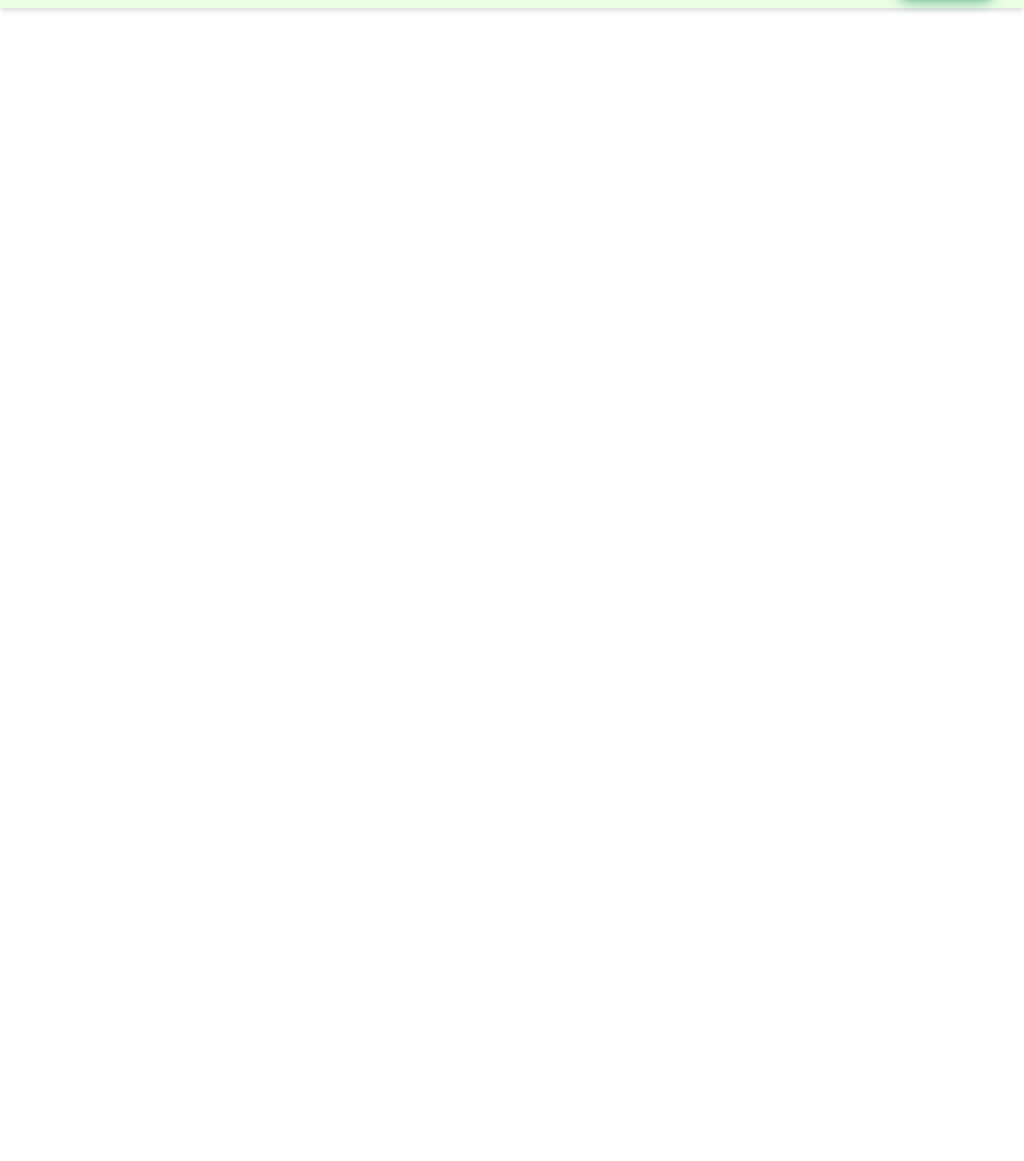
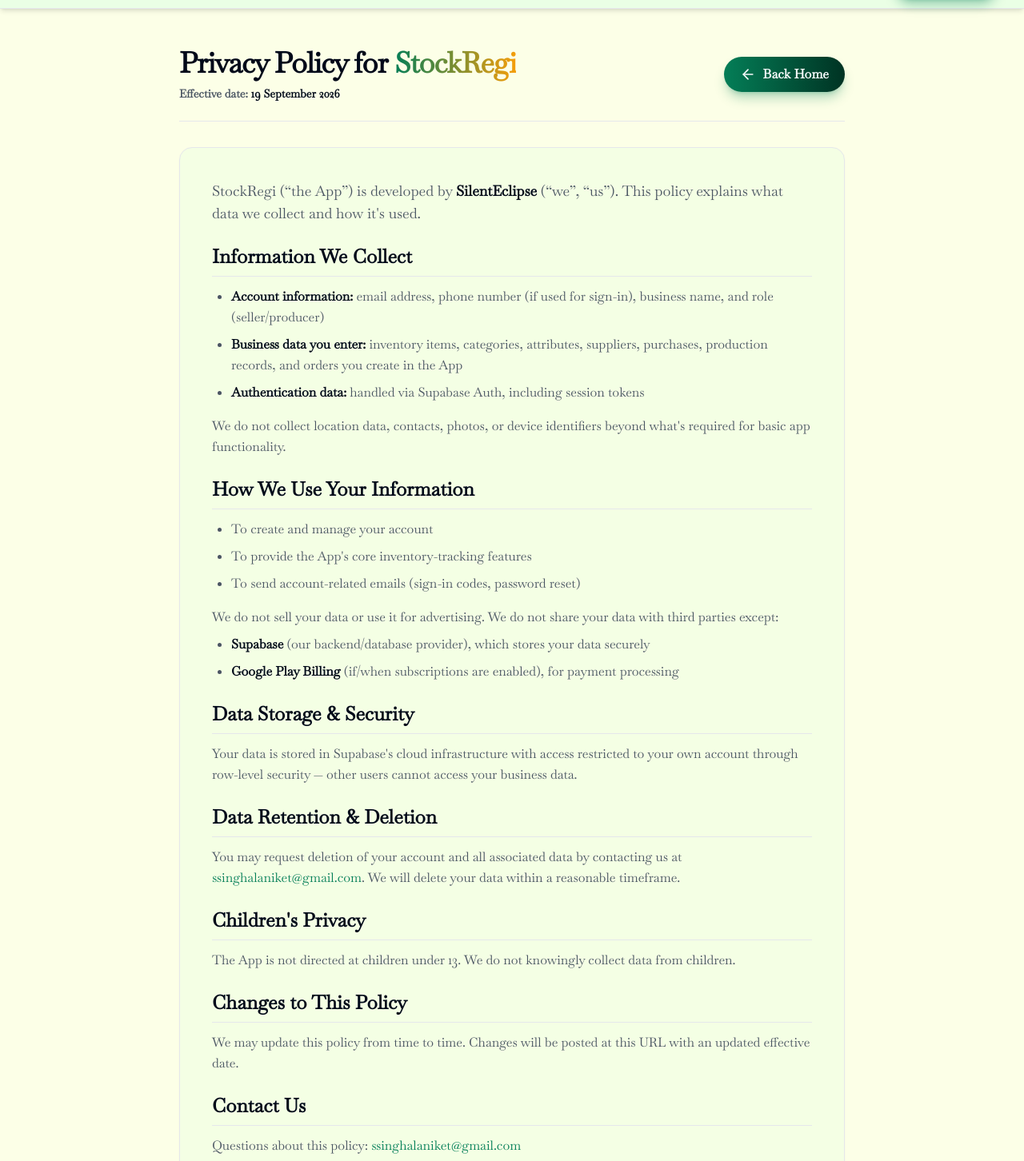
Before and after one commit to AniketS1712/React-Portfolio, a React (Create React App) app: page /stockregi-privacy in a window 1280 px wide. Shown: the part 58-1510 px from the top of the page at 80% size. Before the commit the page ends 800 px from the top, so only its background shows below. Built offline with nearby package versions, Linux system fonts and the light colour scheme.

Commit message:
StockRegi Privacy Policy

```diff
--- a/src/App.js
+++ b/src/App.js
@@ -8,6 +8,7 @@
 import { AboutCard } from "./components/AboutCard";
 import Footer from "./components/Footer";
 import AllProjects from "./components/AllProjects";
+import StockRegiPrivacy from "./components/StockRegiPrivacy";
 import "./App.css";
 
 function App() {
@@ -42,6 +43,7 @@
           }
         />
         <Route path="/projects" element={<AllProjects />} />
+        <Route path="/stockregi-privacy" element={<StockRegiPrivacy />} />
       </Routes>
     </Router>
   );
--- /dev/null
+++ b/src/components/StockRegiPrivacy.jsx
@@ -0,0 +1,145 @@
+import React from "react";
+import { useNavigate } from "react-router-dom";
+import { ArrowLeft } from "lucide-react";
+import Footer from "./Footer";
+
+function StockRegiPrivacy() {
+  const navigate = useNavigate();
+
+  return (
+    <div className="bg-background-light min-h-screen text-text-primary flex flex-col justify-between pt-8 sm:pt-12">
+      <main className="max-w-4xl mx-auto px-4 sm:px-6 lg:px-8 w-full">
+        {/* Header Section */}
+        <div className="flex flex-col sm:flex-row sm:items-center justify-between gap-4 border-b border-border-light pb-6 mb-8">
+          <div>
+            <h1 className="text-3xl sm:text-4xl font-extrabold text-text-primary tracking-tight">
+              Privacy Policy for <span className="bg-clip-text text-transparent bg-gradient-vibrant-text">StockRegi</span>
+            </h1>
+            <p className="text-sm font-semibold text-text-secondary mt-2">
+              Effective date: <span className="text-text-primary">19 September 2026</span>
+            </p>
+          </div>
+
+          <button
+            onClick={() => navigate("/")}
+            className="group flex items-center gap-2 px-5 py-2.5 rounded-full font-semibold text-text-inverse bg-gradient-primary shadow-lg shadow-primary/30 hover:shadow-primary/50 transition-all duration-300 transform hover:scale-[1.03] w-fit"
+          >
+            <ArrowLeft className="w-5 h-5 transition-transform duration-300 group-hover:-translate-x-1" />
+            Back Home
+          </button>
+        </div>
+
+        {/* Content Card */}
+        <div className="bg-background-surface/40 border border-border-light rounded-2xl p-6 sm:p-10 shadow-sm space-y-6 text-text-secondary text-base leading-relaxed mb-16">
+          <p className="text-lg">
+            StockRegi (&ldquo;the App&rdquo;) is developed by <strong className="text-text-primary font-semibold">SilentEclipse</strong> (&ldquo;we&rdquo;, &ldquo;us&rdquo;). This policy explains what data we collect and how it&apos;s used.
+          </p>
+
+          <div>
+            <h2 className="text-xl sm:text-2xl font-bold text-text-primary border-b border-border-light pb-2 mb-3">
+              Information We Collect
+            </h2>
+            <ul className="list-disc pl-6 space-y-2 mt-2">
+              <li>
+                <strong className="text-text-primary">Account information:</strong> email address, phone number (if used for sign-in), business name, and role (seller/producer)
+              </li>
+              <li>
+                <strong className="text-text-primary">Business data you enter:</strong> inventory items, categories, attributes, suppliers, purchases, production records, and orders you create in the App
+              </li>
+              <li>
+                <strong className="text-text-primary">Authentication data:</strong> handled via Supabase Auth, including session tokens
+              </li>
+            </ul>
+            <p className="mt-4">
+              We do not collect location data, contacts, photos, or device identifiers beyond what&apos;s required for basic app functionality.
+            </p>
+          </div>
+
+          <div>
+            <h2 className="text-xl sm:text-2xl font-bold text-text-primary border-b border-border-light pb-2 mb-3">
+              How We Use Your Information
+            </h2>
+            <ul className="list-disc pl-6 space-y-2 mt-2">
+              <li>To create and manage your account</li>
+              <li>To provide the App&apos;s core inventory-tracking features</li>
+              <li>To send account-related emails (sign-in codes, password reset)</li>
+            </ul>
+            <p className="mt-4">
+              We do not sell your data or use it for advertising. We do not share your data with third parties except:
+            </p>
+            <ul className="list-disc pl-6 space-y-2 mt-2">
+              <li>
+                <strong className="text-text-primary">Supabase</strong> (our backend/database provider), which stores your data securely
+              </li>
+              <li>
+                <strong className="text-text-primary">Google Play Billing</strong> (if/when subscriptions are enabled), for payment processing
+              </li>
+            </ul>
+          </div>
+
+          <div>
+            <h2 className="text-xl sm:text-2xl font-bold text-text-primary border-b border-border-light pb-2 mb-3">
+              Data Storage &amp; Security
+            </h2>
+            <p>
+              Your data is stored in Supabase&apos;s cloud infrastructure with access restricted to your own account through row-level security &mdash; other users cannot access your business data.
+            </p>
+          </div>
+
+          <div>
+            <h2 className="text-xl sm:text-2xl font-bold text-text-primary border-b border-border-light pb-2 mb-3">
+              Data Retention &amp; Deletion
+            </h2>
+            <p>
+              You may request deletion of your account and all associated data by contacting us at{" "}
+              <a
+                href="mailto:ssinghalaniket@gmail.com"
+                className="text-primary font-medium hover:underline"
+              >
+                ssinghalaniket@gmail.com
+              </a>
+              . We will delete your data within a reasonable timeframe.
+            </p>
+          </div>
+
+          <div>
+            <h2 className="text-xl sm:text-2xl font-bold text-text-primary border-b border-border-light pb-2 mb-3">
+              Children&apos;s Privacy
+            </h2>
+            <p>
+              The App is not directed at children under 13. We do not knowingly collect data from children.
+            </p>
+          </div>
+
+          <div>
+            <h2 className="text-xl sm:text-2xl font-bold text-text-primary border-b border-border-light pb-2 mb-3">
+              Changes to This Policy
+            </h2>
+            <p>
+              We may update this policy from time to time. Changes will be posted at this URL with an updated effective date.
+            </p>
+          </div>
+
+          <div>
+            <h2 className="text-xl sm:text-2xl font-bold text-text-primary border-b border-border-light pb-2 mb-3">
+              Contact Us
+            </h2>
+            <p>
+              Questions about this policy:{" "}
+              <a
+                href="mailto:ssinghalaniket@gmail.com"
+                className="text-primary font-medium hover:underline"
+              >
+                ssinghalaniket@gmail.com
+              </a>
+            </p>
+          </div>
+        </div>
+      </main>
+
+      <Footer />
+    </div>
+  );
+}
+
+export default StockRegiPrivacy;
```
Also changed, not shown: src/Assets/Images/profileImage.jpg, 1 other file (tests, documents, lock files or other folders).
